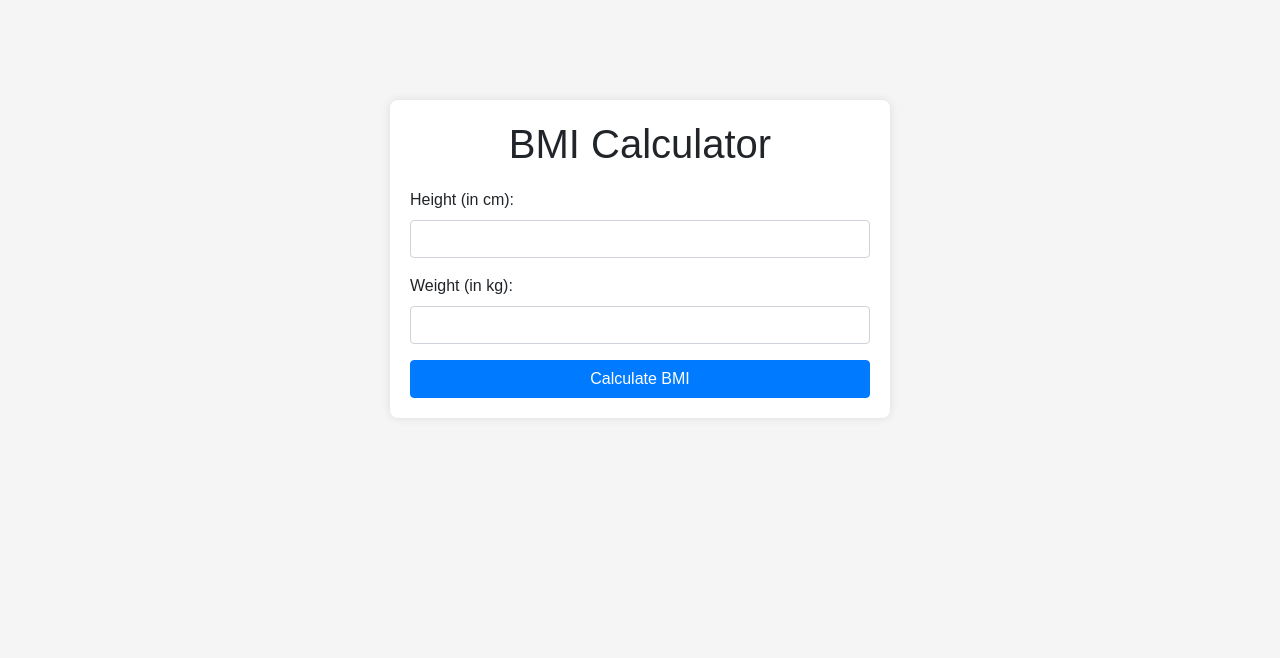
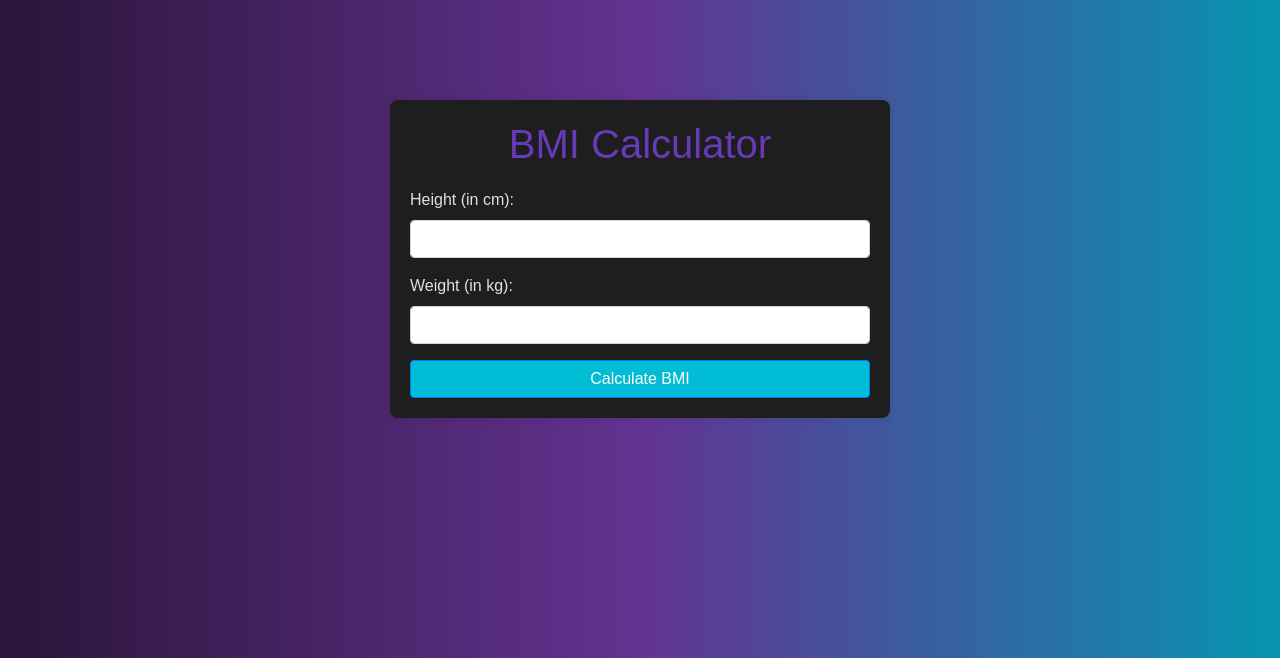
Before and after one commit to tanwigeetika1618/BMI-Calculator, a Flask app: page / in a window 1280 px wide. Shown: the top 658 px of the page. Run offline with Flask 3, Linux system fonts and the light colour scheme; some libraries are stand-ins or nearby versions.

Commit message:
Improved UI and bug fixes

```diff
--- a/templates/index.html
+++ b/templates/index.html
@@ -7,23 +7,28 @@
     <link rel="stylesheet" href="https://stackpath.bootstrapcdn.com/bootstrap/4.5.2/css/bootstrap.min.css">
     <style>
         body {
-            background-color: #f5f5f5;
+            background: linear-gradient(90deg, rgba(43,21,58,1) 0%, rgba(99,51,145,1) 50%, rgba(7,148,177,1) 100%);
             font-family: Arial, sans-serif;
         }
         .container {
             max-width: 500px;
             margin-top: 100px;
             padding: 20px;
-            background: #fff;
+            background: #1E1E1E;
             box-shadow: 0 0 10px rgba(0, 0, 0, 0.1);
             border-radius: 8px;
         }
         h1 {
-            text-align: center;
+            text-align: center ;
             margin-bottom: 20px;
+            color: #673AB7
         }
         .btn-primary {
             width: 100%;
+            background-color: #00BCD4;
+        }
+        label{
+            color: #E0E0E0
         }
     </style>
 </head>
@@ -33,11 +38,11 @@
         <form action="/calculate" method="post">
             <div class="form-group">
                 <label for="height">Height (in cm):</label>
-                <input type="number" class="form-control" id="height" name="height" step="0.1" required>
+                <input type="number" class="form-control" id="height" name="height" step="0.1"  min="0" required>
             </div>
             <div class="form-group">
                 <label for="weight">Weight (in kg):</label>
-                <input type="number" class="form-control" id="weight" name="weight" step="0.1" required>
+                <input type="number" class="form-control" id="weight" name="weight" step="0.1"  min="0" required>
             </div>
             <button type="submit" class="btn btn-primary">Calculate BMI</button>
         </form>
```
Also changed, not shown: templates/result.html (+6 -3 lines).
